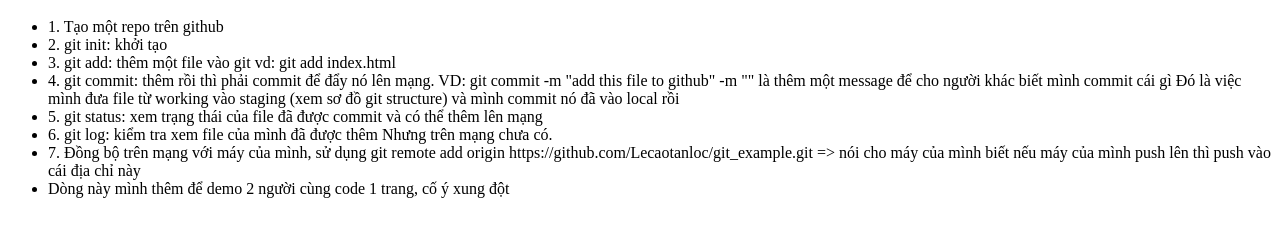
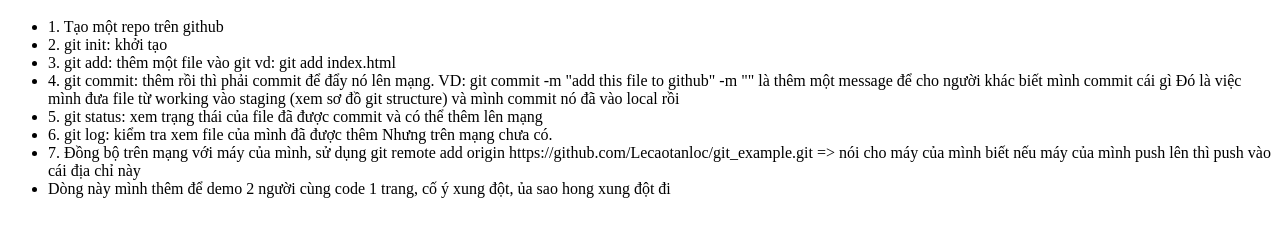
Before and after one commit to Lecaotanloc/git_example, a plain HTML site: page index.html in a window 1280 px wide. Shown: the part 48-284 px from the top of the page. Drawn offline with Linux system fonts and the light colour scheme.

Commit message:
Update index.html

```diff
--- a/index.html
+++ b/index.html
@@ -18,7 +18,7 @@
 
     </li>
      <!-- dòng này người khác code trên máy, mình dùng lệnh git pull để đồng bộ code -->
-    <li>Dòng này mình thêm để demo 2 người cùng code 1 trang, cố ý xung đột</li>
+    <li>Dòng này mình thêm để demo 2 người cùng code 1 trang, cố ý xung đột, ủa sao hong xung đột đi</li>
 
 
 </ul>
```
